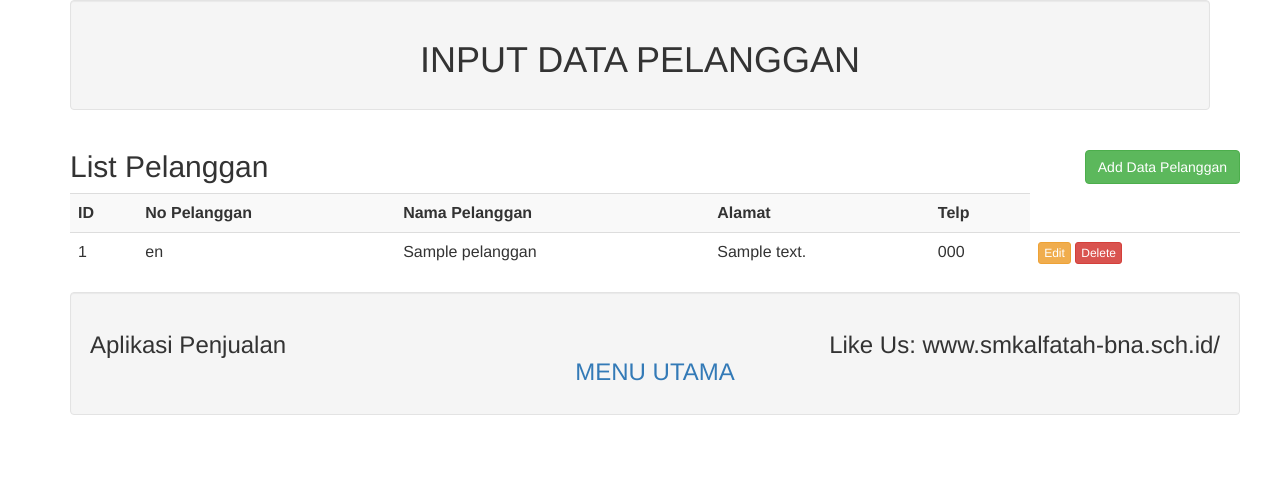
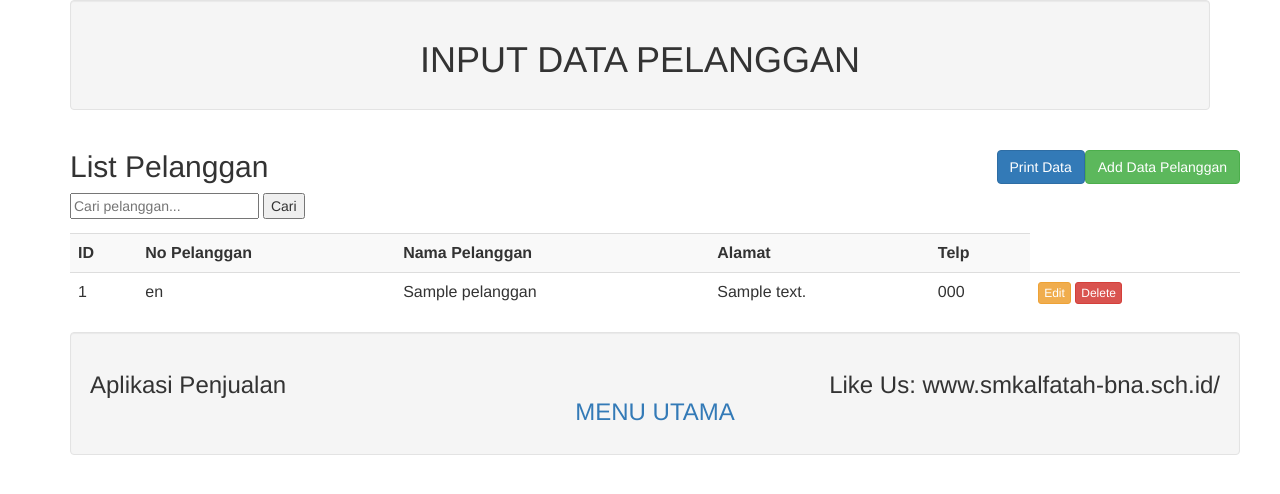
Before and after one commit to Arvinyono/pos_ukk, a Flask app: page /pelanggan in a window 1280 px wide. Shown: the top 494 px of the page. Run offline with Flask 3, Linux system fonts and the light colour scheme; tables that the repository leaves empty or names only in its code hold one stand-in row (values such as "Sample post"); some libraries are stand-ins or nearby versions.

Commit message:
Update pelanggan.html

```diff
--- a/penjualan/templates/pelanggan.html
+++ b/penjualan/templates/pelanggan.html
@@ -1,33 +1,40 @@
-
 {% include "header1.html" %}
 
 <link href="{{url_for('static', filename = 'css/bootstrap.min.css')}}" rel="stylesheet">
 
 {% block body %}
 <div class="container">
+   <div class="row">
+      <div class="col md-12">
+         <h2>List Pelanggan
+            <button type="button" class="btn btn-success pull-right" data-toggle="modal" data-target="#myModal">Add Data
+               Pelanggan</button>
 
-    <div class="row">
-
-        <div class="col md-12">
-
-            <h2>List Pelanggan <button type="button" class="btn btn-success  pull-right" data-toggle="modal" data-target="#myModal">Add Data Pelanggan</button></h2>
-
+            <button type="button" class="btn btn-primary pull-right" onclick="printData()">Print Data</button>
+            <!-- Tombol Print Data -->
+         </h2>
+         <!-- ... existing code ... -->
+         <form method="GET" action="{{ url_for('search_pelanggan') }}">
+            <input type="text" name="search" placeholder="Cari pelanggan...">
+            <button type="submit">Cari</button>
+         </form>
+         <!-- ... existing code ... -->
+         <table>
+         </table>
+         <!-- ... existing code ... -->
          {%with messages = get_flashed_messages()%}
          {%if messages%}
          {% for message in messages %}
-
          <div class="alert alert-success alert-dismissable" role="alert">
-         <button type="button" class="close" data-dismiss="alert" aria-label ="close">
+            <button type="button" class="close" data-dismiss="alert" aria-label="close">
                <span aria-hidden="true">&times;</span>
             </button>
             {{message}}
          </div>
-
          {%endfor%}
          {%endif%}
          {%endwith%}
-
-    <table class="table table-striped">
+         <table class="table table-striped" id="dataTable"> <!-- Tambahkan id untuk tabel -->
             <tr>
                <th>ID</th>
                <th>No Pelanggan</th>
@@ -35,7 +42,6 @@
                <th>Alamat</th>
                <th>Telp</th>
             </tr>
-
             {% for row in tb_pelanggan %}
             <tr>
                <td>{{row.0}}</td>
@@ -44,18 +50,13 @@
                <td>{{row.3}}</td>
                <td>{{row.4}}</td>
                <td>
-
-
-               <a href="/update/{{row.0}}" class="btn btn-warning btn-xs" data-toggle="modal" data-target="#modaledit{{row.0}}">Edit</a>
-                <a href="/delete_pelanggan/{{ row.0 }}" class="btn btn-danger btn-xs" onclick="return confirm('Apakah anda yakin akan di hapus?')">Delete</a>
-
+                  <a href="/update/{{row.0}}" class="btn btn-warning btn-xs" data-toggle="modal"
+                     data-target="#modaledit{{row.0}}">Edit</a>
+                  <a href="/delete_pelanggan/{{ row.0 }}" class="btn btn-danger btn-xs"
+                     onclick="return confirm('Apakah anda yakin akan di hapus?')">Delete</a>
                </td>
-
             </tr>
-
             <div id="modaledit{{row.0}}" class="modal fade" role="dialog">
-
-
                <div class="modal-dialog">
                   <div class="modal-content">
                      <div class="modal-header">
@@ -64,123 +65,90 @@
                      </div>
                      <div class="modal-body">
                         <form action="{{ url_for('update_pelanggan') }}" method="POST">
-
                            <div class="form-group">
                               <label>No Pelanggan:</label>
-                   <input type="hidden"  name="idPelanggan" value="{{row.0}}">
+                              <input type="hidden" name="idPelanggan" value="{{row.0}}">
                               <input type="text" class="form-control" name="noPelanggan" value="{{row.1}}">
                            </div>
-
-
-
                            <div class="form-group">
                               <label>Nama:</label>
                               <input type="text" class="form-control" name="name" value="{{row.2}}">
                            </div>
-
-
                            <div class="form-group">
                               <label>Alamat:</label>
                               <input type="text" class="form-control" name="alamat" value="{{row.3}}">
                            </div>
-
                            <div class="form-group">
                               <label>Telepone:</label>
                               <input type="number" class="form-control" name="telp" value="{{row.4}}">
                            </div>
-
-
                            <div class="form-group">
-                  <button class="btn btn-primary" type="sbumit">Update</button>
+                              <button class="btn btn-primary" type="submit">Update</button>
                            </div>
-
                         </form>
-
                      </div>
-
-
                      <div class="modal-footer">
                         <button type="button" class="btn btn-default" data-dismiss="modal">Close</button>
                      </div>
                   </div>
                </div>
             </div>
-
-
-                {% endfor  %}
-
-
+            {% endfor %}
             </tbody>
-
          </table>
-
       </div>
-
       <!-- Modal -->
-
-
       <div id="myModal" class="modal fade" role="dialog">
          <div class="modal-dialog">
             <div class="modal-content">
                <div class="modal-header">
                   <button type="button" class="close" data-dismiss="modal">&times;</button>
-
                   <h4 class="modal-title">Please Insert Data</h4>
-
                </div>
-
-
                <div class="modal-body">
                   <form action="{{ url_for('inserte') }}" method="POST">
                      <div class="form-group">
                         <label>No Pelanggan</label>
                         <input type="text" class="form-control" name="noPelanggan" required="1">
                      </div>
-
                      <div class="form-group">
                         <label>Nama:</label>
                         <input type="text" class="form-control" name="name" required="1">
                      </div>
-
                      <div class="form-group">
                         <label>Alamat:</label>
                         <input type="text" class="form-control" name="alamat" required="1">
                      </div>
-
                      <div class="form-group">
                         <label>Telepone:</label>
                         <input type="number" class="form-control" name="telp" required="1">
                      </div>
-
                      <div class="form-group">
                         <button class="btn btn-primary" type="submit">Insert Data</button>
                      </div>
-
                   </form>
-
                </div>
-
-
                <div class="modal-footer">
                   <button type="button" class="btn btn-default" data-dismiss="modal">Close</button>
                </div>
-
             </div>
-
          </div>
-
       </div>
-
-
-
-
       {% include "footer1.html" %}
    </div>
-
 </div>
-
-
 {% endblock %}
+<script type="text/javascript" src="{{url_for('static', filename='js/jquery-3.2.1.min.js') }}"></script>
+<script type="text/javascript" src="{{url_for('static', filename = 'js/bootstrap.min.js')}}"></script>
+<script type="text/javascript">
+   function printData() {
+      var divToPrint = document.getElementById("dataTable");
+      var newWin = window.open("");
+      newWin.document.write(divToPrint.outerHTML);
+      newWin.print();
+      newWin.close();
+   }
+</script>
 
 
 
```
Lines whose indentation alone changed are shown as unchanged.
